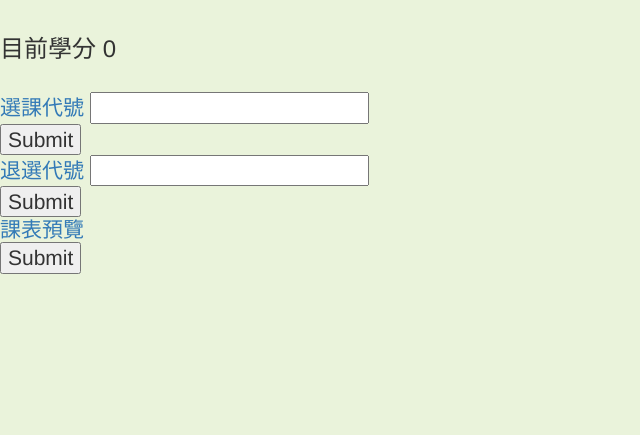
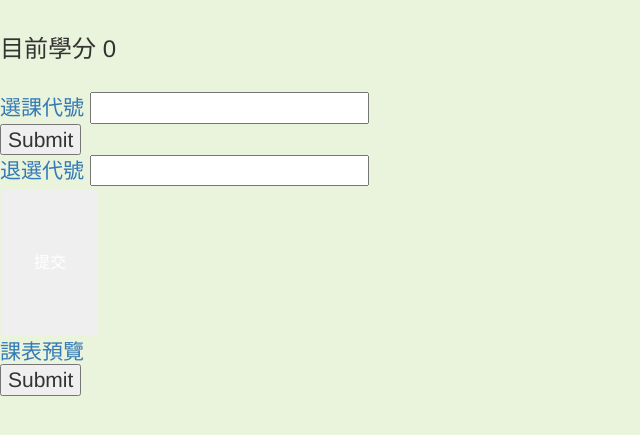
Before and after one commit to liubohung/database_W, a PHP site: page /welcome.php in a window 1280 px wide. Shown: the part 243-678 px from the top of the page, without its empty margins (0-640 px from the left). Run offline with PHP 8.4, Linux system fonts and the light colour scheme; the visitor is signed in with stand-in values (Sample User, id 1); data that the repository does not hold is empty; some libraries are stand-ins or nearby versions.

Commit message:
change welcome.php

```diff
--- a/welcome.php
+++ b/welcome.php
@@ -13,6 +13,17 @@
 		.fromcss {
 			line-height: 1.2em;
 			font-size:150%;
+		}
+		.button {
+  			border: none;
+  			color: white;
+  			padding: 60px 32px;
+  			text-align: center;
+  			text-decoration: none;
+  			display: inline-block;
+  			font-size: 16px;
+  			margin: 4px 2px;
+  			cursor: pointer;
 		}
 	</style>
 </head>
@@ -75,15 +86,25 @@
 		print "<h3> 目前學分 $Tcredit </h3>"
 	?>
 	<br>
+	<script type="text/javascript">
+		function CheckText()
+	    {
+	    	if (confirm("是否確定退選") ) {
+	    		document.subclass.submit();
+			} else {
+				setTimeout(function(){window.location.href='welcome2.php';},1000);
+			}
+	    }
+	</script>
 	<form action="addclass.php" method="post" class="fromcss" >
 		<a> 選課代號 <input class ="inputcss" type="text" name="addchoose"></a>
 		<br>
 		<input type="submit" name="value">
 	</form>
-	<form action="subclass.php" method="post" class="fromcss" >
+	<form name="subclass" action="subclass.php" method="post" class="fromcss">
 		<a> 退選代號 <input class ="inputcss" type="text" name="subchoose"></a>
 		<br>
-		<input type="submit" name="value">
+		<button id="submitBtn" class="button" onclick="CheckText()"> 提交</button>
 	</form>
 	<form action="welcome2.php" method="post" class="fromcss" >
 		<a>課表預覽 </a>
--- a/welcome2.php
+++ b/welcome2.php
@@ -14,7 +14,6 @@
 			line-height: 1.2em;
 			font-size:150%;
 		}
-		<style>
 		.button {
   		border: none;
   		color: white;
@@ -25,8 +24,7 @@
   		font-size: 16px;
   		margin: 4px 2px;
   		cursor: pointer;
-}
-
+		}
 	</style>
 
 </head>
@@ -115,7 +113,7 @@
 				setTimeout(function(){window.location.href='welcome2.php';},1000);
 			}
 	    }
-	</script>>
+	</script>
 	<form action="addclass.php" method="post" class="fromcss" >
 		<a>選課代號 <input class ="inputcss" type="text" name="addchoose"></a>
 		<br>
```
